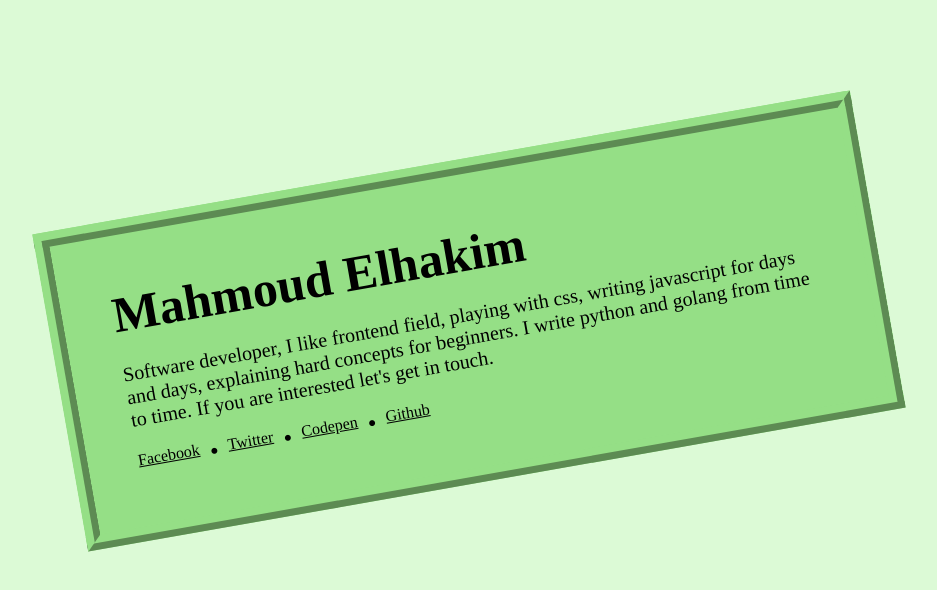
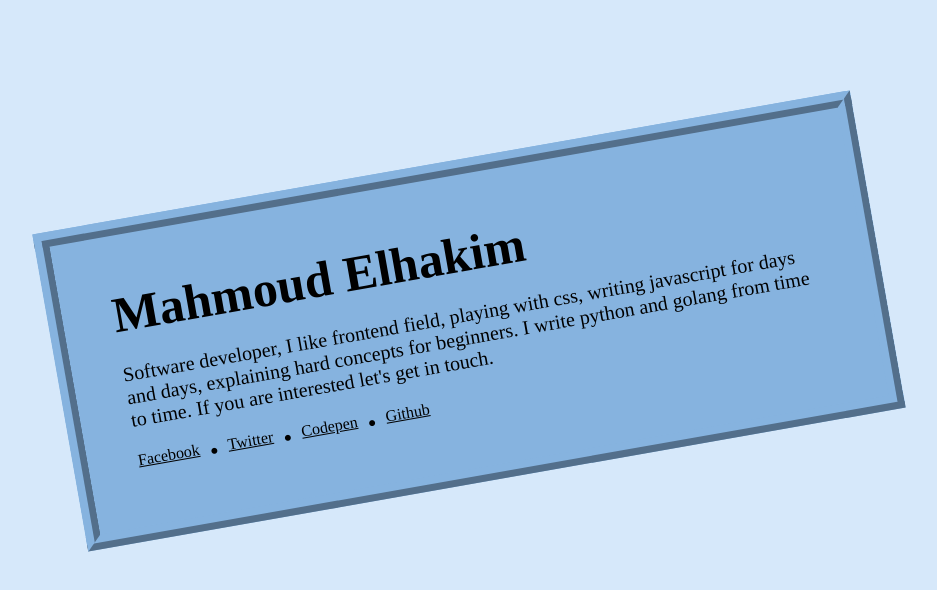
Before and after one commit to elhakeem/elhakeem.github.io, a plain HTML site: page index.html in a window 1280 px wide. Shown: the whole page, without its empty margins (171-1108 px from the left). Drawn offline with Linux system fonts and the light colour scheme; a web font is replaced by a local one.

Commit message:
add interval

```diff
--- a/index.html
+++ b/index.html
@@ -28,10 +28,14 @@
     </main>
     <script>
         (function(){
-            let color = Math.floor(Math.random() * 360)
-            document.body.style.backgroundColor = "hsl(" + color + ", 78%, 91%)";
-            document.querySelector("main").style.backgroundColor = "hsl(" + color + ", 58%, 70%)";
-            document.querySelector("main").style.borderColor = "hsl(" + color + ", 58%, 70%)";
+            const doColor = () => {
+                let color = Math.floor(Math.random() * 360)
+                document.body.style.backgroundColor = "hsl(" + color + ", 78%, 91%)";
+                document.querySelector("main").style.backgroundColor = "hsl(" + color + ", 58%, 70%)";
+                document.querySelector("main").style.borderColor = "hsl(" + color + ", 58%, 70%)";
+            }
+            doColor();
+            setInterval(doColor, 10000)
         })();
     </script>
 </body>
```
